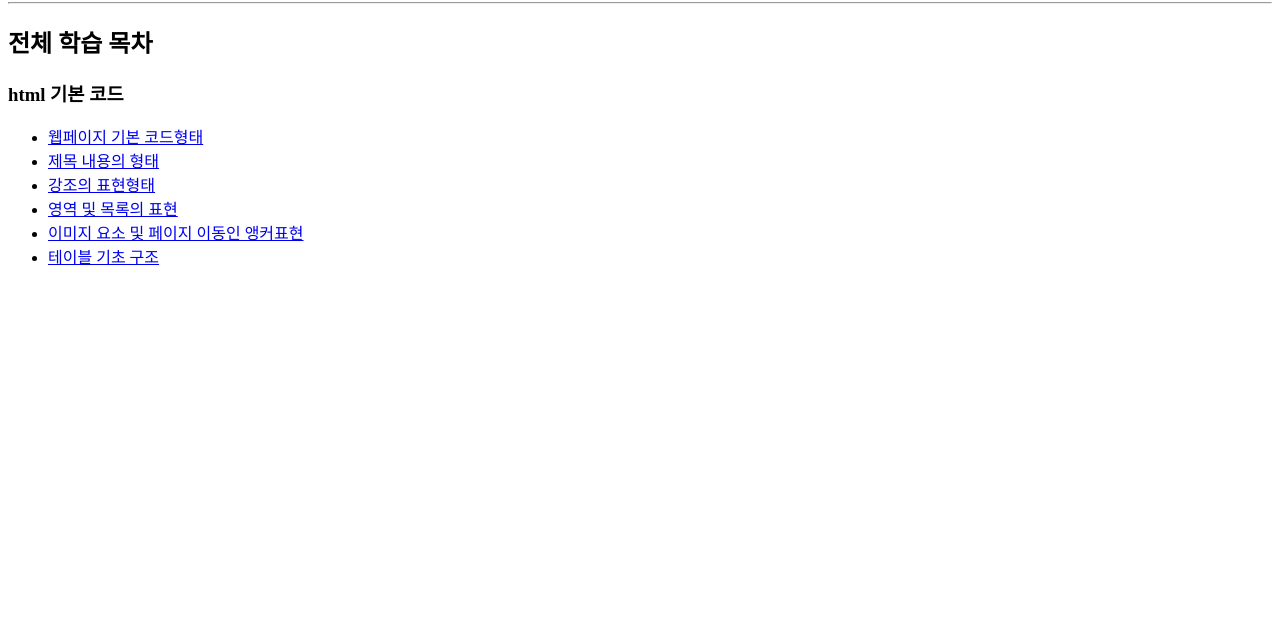
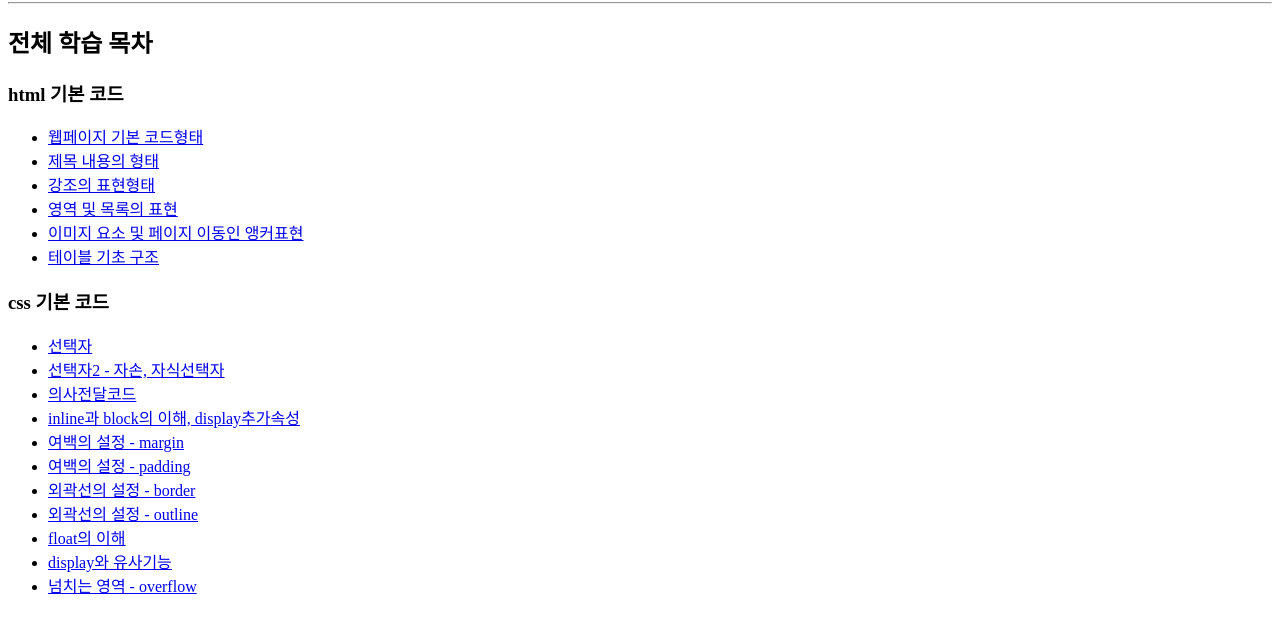
Before and after one commit to yovjvng/markup, a plain HTML site: page b_basic/index.html in a window 1280 px wide. Shown: the part 87-720 px from the top of the page. Drawn offline with Linux system fonts and the light colour scheme.

Commit message:
index - 웹기초

```diff
--- a/b_basic/index.html
+++ b/b_basic/index.html
@@ -22,6 +22,24 @@
         <li><a href="./html/a_06_table_01.html">테이블 기초 구조</a></li>
       </ul>
   </div><!-- // .html_area -->
+  <div class="css_area">
+    <h3> css 기본 코드</h3>
+    <ul>
+      <li><a href="./html/a_07_selector_01.html">선택자</a></li>
+      <li><a href="./html/a_08_selector_02.html">선택자2 - 자손, 자식선택자</a></li>
+      <li><a href="./html/a_09_psuedo_code.html">의사전달코드</a></li>
+      <li><a href="./html/a_10_display.html">inline과 block의 이해, display추가속성</a></li>
+
+      <li><a href="./html/a_11_margin.html">여백의 설정 - margin</a></li>
+      <li><a href="./html/a_12_padding.html">여백의 설정 - padding</a></li>
+      <li><a href="./html/a_13_border.html">외곽선의 설정 - border</a></li>
+      <li><a href="./html/a_14_outline.html">외곽선의 설정 - outline</a></li>
+
+      <li><a href="./html/a_15_float.html">float의 이해</a></li>
+      <li><a href="./html/a_16_display.html">display와 유사기능</a></li>
+      <li><a href="./html/a_17_overflow.html">넘치는 영역 - overflow</a></li>
+    </ul>
+  </div>
 </div><!-- // .wrap -->
 </body>
 </html>
```
